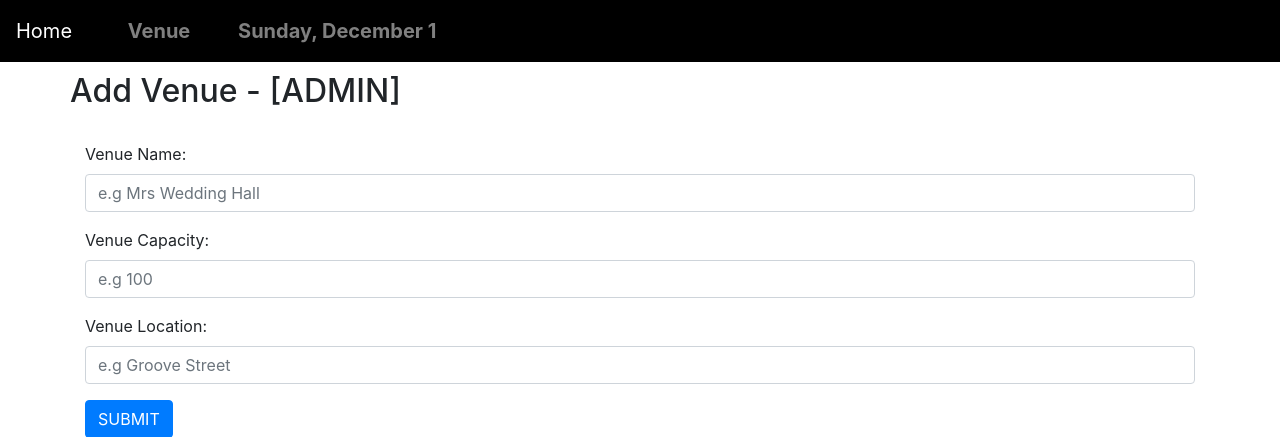
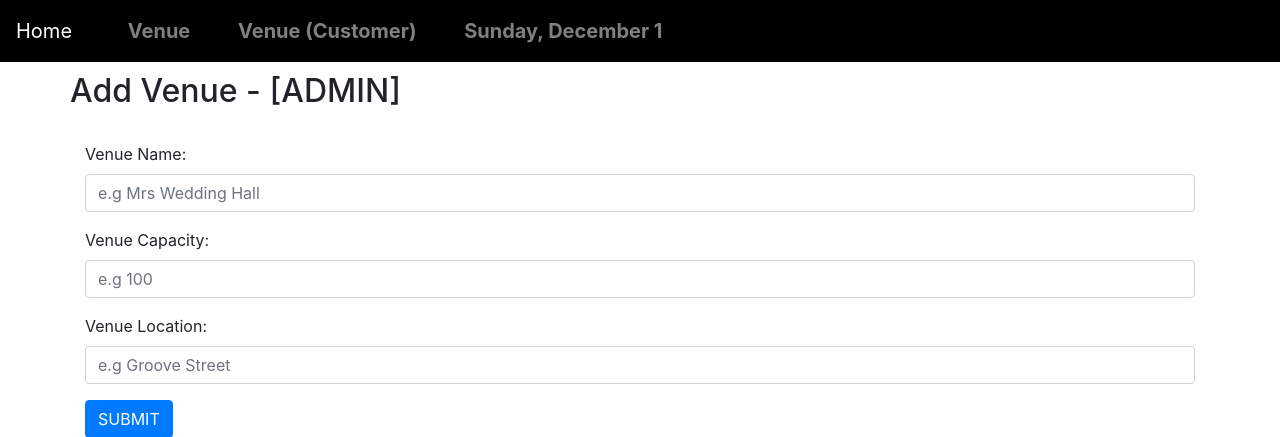
Before and after one commit to RavenThevar/302CEM, a CodeIgniter app: page /VRS/index.php/venue/index in a window 1280 px wide. Shown: the top 437 px of the page. Run offline with CodeIgniter, Linux system fonts and the light colour scheme; data that the repository does not hold is empty.

Commit message:
Optimisation done to 302CEM\VRS\application\views\header
A new anchor link is added to the header file to allow the user to click "Venue (Customer)" link to be redirected to the venue for customer feature.

```diff
--- a/VRS/application/views/header.php
+++ b/VRS/application/views/header.php
@@ -43,6 +43,16 @@ defined('BASEPATH') OR exit('No direct script access allowed');
                         </a>
                     </li>
 
+                    <li class="nav-item">
+                        <font color="black">~~~</font>
+                    </li>
+
+                    <li class="nav-item" style="font-size: 20px; font-weight: bolder;">
+                        <a class="nav-link" href="http://localhost/VRS/index.php/venueCust">
+                            Venue (Customer)
+                        </a>
+                    </li>
+
 
                     <li class="nav-item">
                         <font color="black">~~~</font>
```
